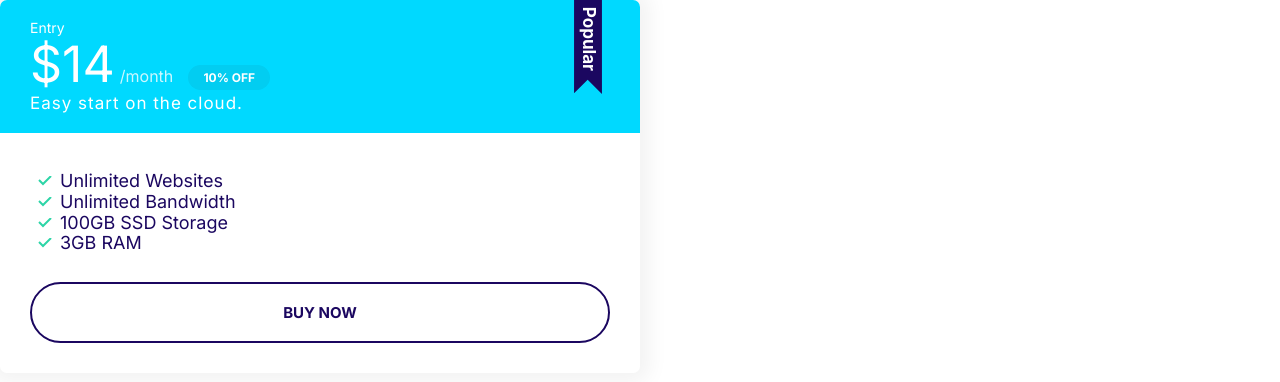
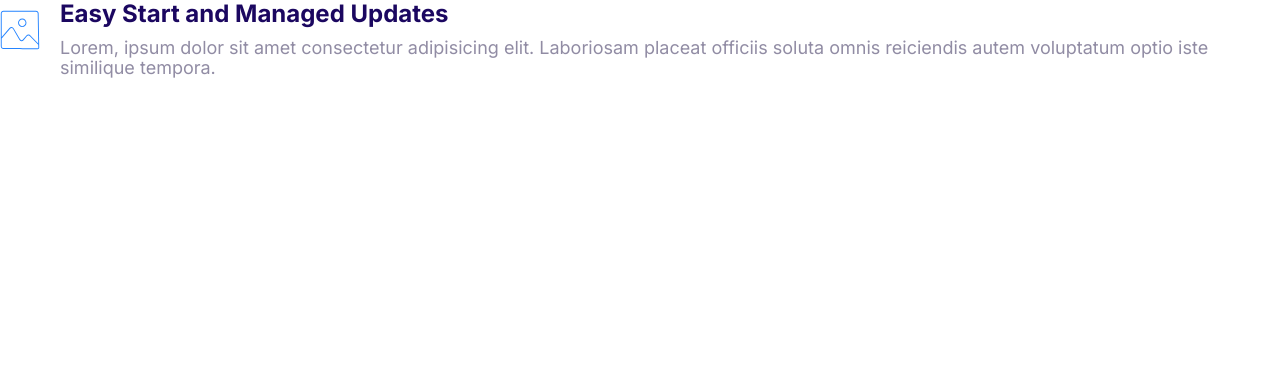
Before and after one commit to Tebogo-star/Moshify, a plain HTML site: page index.html in a window 1280 px wide. Drawn offline with Linux system fonts and the light colour scheme.

Commit message:
Creating media objects

```diff
--- a/css/styles.css
+++ b/css/styles.css
@@ -311,3 +311,16 @@ a {
     font-size: 1.7rem;
   }
 }
+/* Media */
+.media {
+  display: flex;
+}
+.media__title {
+  margin-top: 0;
+}
+.media__body {
+  margin: 0 2rem;
+}
+.media__image {
+  margin-top: 1rem;
+}
--- a/index.html
+++ b/index.html
@@ -15,26 +15,19 @@
     <link rel="stylesheet" href="css/styles.css" />
   </head>
   <body>
-    <div style="width: 50%" padding:4rem>
-      <div class="plan plan--popular">
-        <div class="card card--secondary">
-          <header class="card__header">
-            <h3 class="plan__name">Entry</h3>
-            <span class="plan__price">$14</span>
-            <span class="plan__billing-cycle">/month</span>
-            <span class="badge badge--secondary badge--small">10% OFF</span>
-            <span class="plan__description">Easy start on the cloud.</span>
-          </header>
-          <div class="card__body">
-            <ul class="list list--tick">
-              <li class="list-item">Unlimited Websites</li>
-              <li class="list-item">Unlimited Bandwidth</li>
-              <li class="list-item">100GB SSD Storage</li>
-              <li class="list-item">3GB RAM</li>
-            </ul>
-            <button class="btn btn--outline btn--block">Buy Now</button>
-          </div>
-        </div>
+    <div class="media">
+      <div class="media__image">
+        <svg class="icon icon--primary">
+          <use xlink:href="images/sprite.svg#snap"></use>
+        </svg>
+      </div>
+      <div class="media__body">
+        <h3 class="media__title">Easy Start and Managed Updates</h3>
+        <p>
+          Lorem, ipsum dolor sit amet consectetur adipisicing elit. Laboriosam
+          placeat officiis soluta omnis reiciendis autem voluptatum optio iste
+          similique tempora.
+        </p>
       </div>
     </div>
   </body>
```
Also changed, not shown: components/media.html (added, +15 -0 lines).
